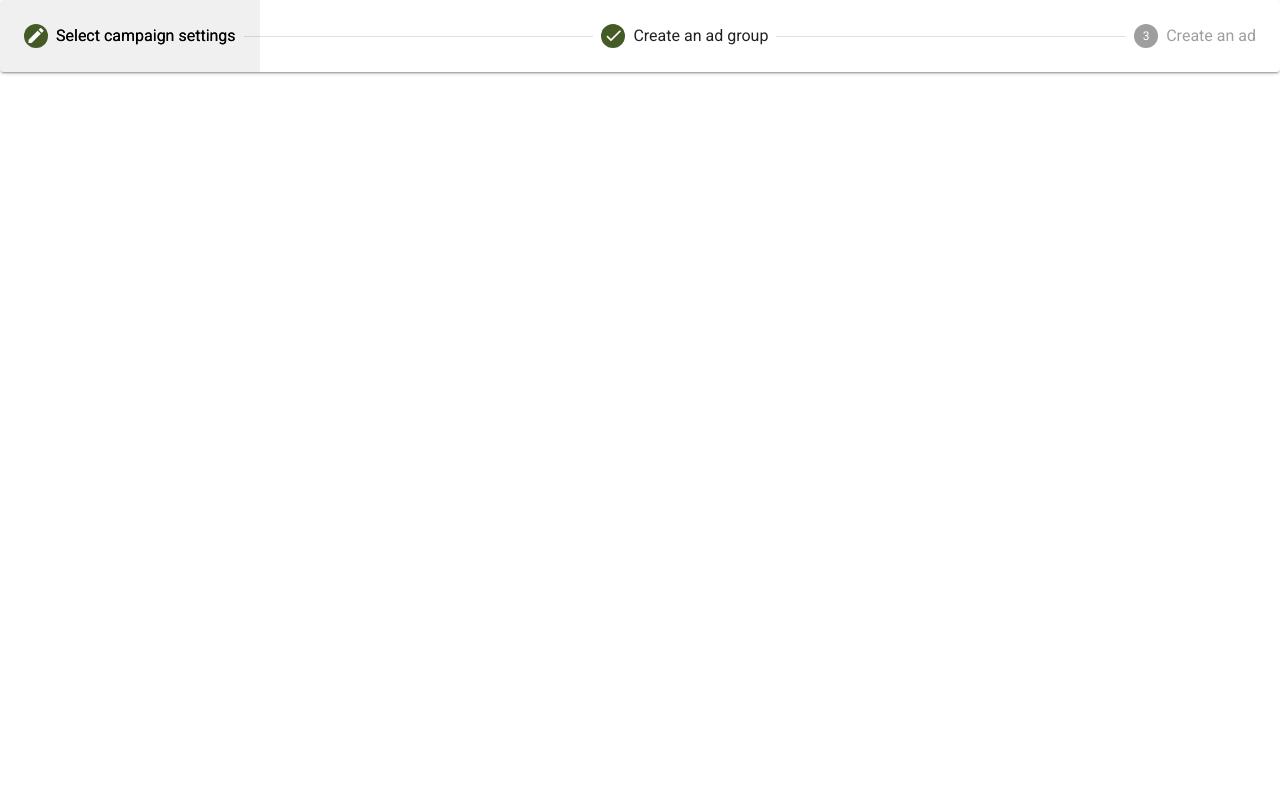
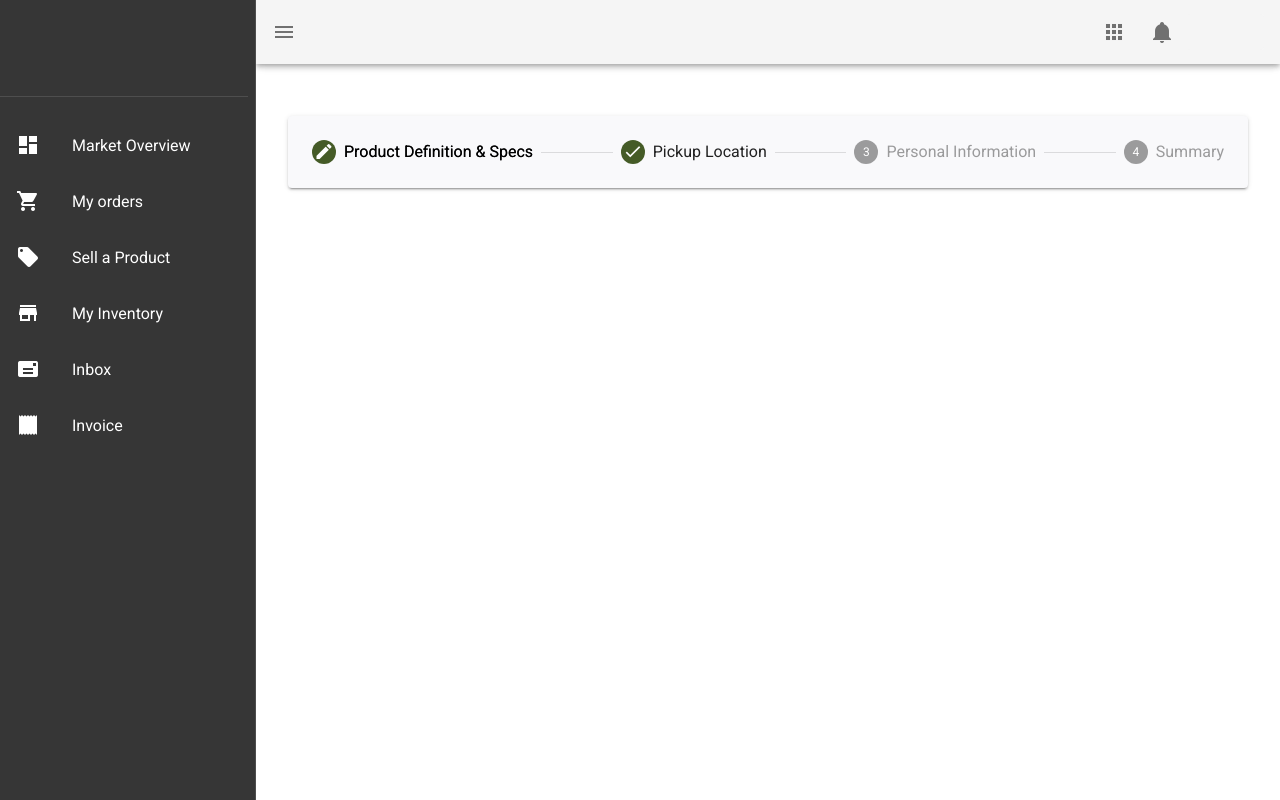
Before and after one commit to peterchege/armu, a Vue app: page /create/product in a window 1280 px wide. Built offline with nearby package versions, Linux system fonts and the light colour scheme; what vue-axios-cors would draw is missing.

Commit message:
stepper completed

```diff
--- a/src/views/SellProduct.vue
+++ b/src/views/SellProduct.vue
@@ -1,12 +1,17 @@
 <template>
-  <v-stepper>
+<v-app>
+   <app-side-bar/>
+    <app-header-menu/>
+    <v-content>
+      <v-container class="mx-auto">
+        <v-stepper class="accent mx-5 mt-10" >
           <v-stepper-header>
             <v-stepper-step
               complete
               editable
               step="1"
             >
-        Select campaign settings
+              Product Definition & Specs
             </v-stepper-step>
 
             <v-divider></v-divider>
@@ -15,7 +20,7 @@
               complete
               step="2"
             >
-        Create an ad group
+              Pickup Location
             </v-stepper-step>
 
             <v-divider></v-divider>
@@ -24,8 +29,45 @@
               step="3"
               editable
             >
-        Create an ad
+              Personal Information
+            </v-stepper-step>
+            <v-divider></v-divider>
+
+            <v-stepper-step
+              step="4"
+              editable
+            >
+              Summary
             </v-stepper-step>
           </v-stepper-header>
         </v-stepper>
+      </v-container>
+
+   </v-content>
+
+
+
+
+</v-app>
+
 </template>
+
+<script>
+
+  export default {
+    components:{
+     appSideBar:() => import ('@/components/navigation/NavigationDrawer'),
+     appHeaderMenu:() => import ('@/components/navigation/HeaderMenu')
+
+
+    },
+    props: {
+      source: String,
+    },
+    data: () => ({
+      dialog: false,
+      drawer: null,
+    }),
+
+  }
+</script>
```
Lines whose indentation alone changed are shown as unchanged.
